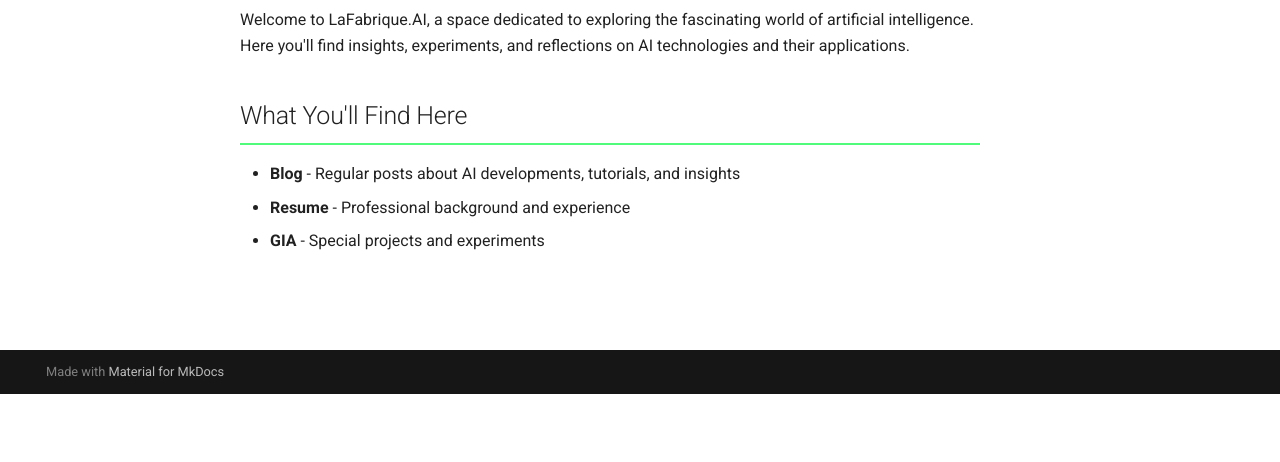
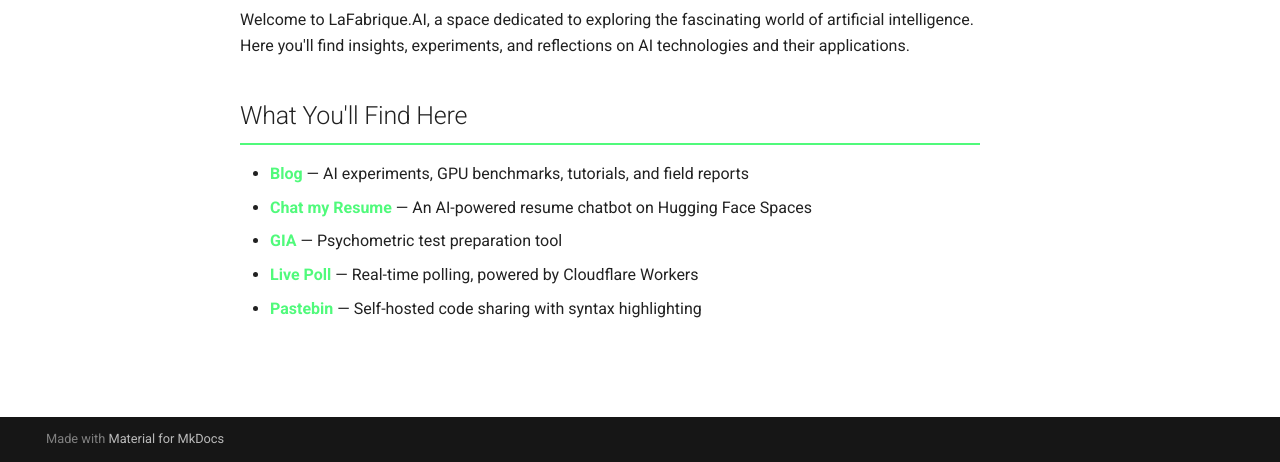
Before and after one commit to coulof/lafabrique.ai, an MkDocs documentation site: the page built from docs/index.md, in a window 1280 px wide and 900 px high, scrolled down 742 px, cut to the strip 438-900 px from the top of the window. Built offline with MkDocs 1.6.1 and Material for MkDocs 9.7.7, drawn with Linux system fonts in a browser that asks for light colours; some web fonts are replaced; before the commit the page ends 1574 px from its top, so only the background shows below that; some of the changed text lies outside the part shown.

Commit message:
update: homepage content with all services + fix site title

```diff
--- a/docs/index.md
+++ b/docs/index.md
@@ -15,8 +15,10 @@ Welcome to LaFabrique.AI, a space dedicated to exploring the fascinating world o
 
 ## What You'll Find Here
 
-- **Blog** - Regular posts about AI developments, tutorials, and insights
-- **Resume** - Professional background and experience
-- **GIA** - Special projects and experiments
+- **[Blog](blog/)** — AI experiments, GPU benchmarks, tutorials, and field reports
+- **[Chat my Resume](https://huggingface.co/spaces/bauagonzo/chat-my-resume)** — An AI-powered resume chatbot on Hugging Face Spaces
+- **[GIA](https://gia.lafabrique.ai/)** — Psychometric test preparation tool
+- **[Live Poll](https://live-poll.florian-coulombel.workers.dev)** — Real-time polling, powered by Cloudflare Workers
+- **[Pastebin](https://pb.lafabrique.ai)** — Self-hosted code sharing with syntax highlighting
 
 </div>
--- a/mkdocs.yml
+++ b/mkdocs.yml
@@ -1,4 +1,4 @@
-site_name: "LAFABRIQUE.AI — Dracula week 🧛‍♀️"
+site_name: "LAFABRIQUE.AI"
 site_description: A Journey Through Artificial Intelligence
 site_url: https://lafabrique.ai
 
```
